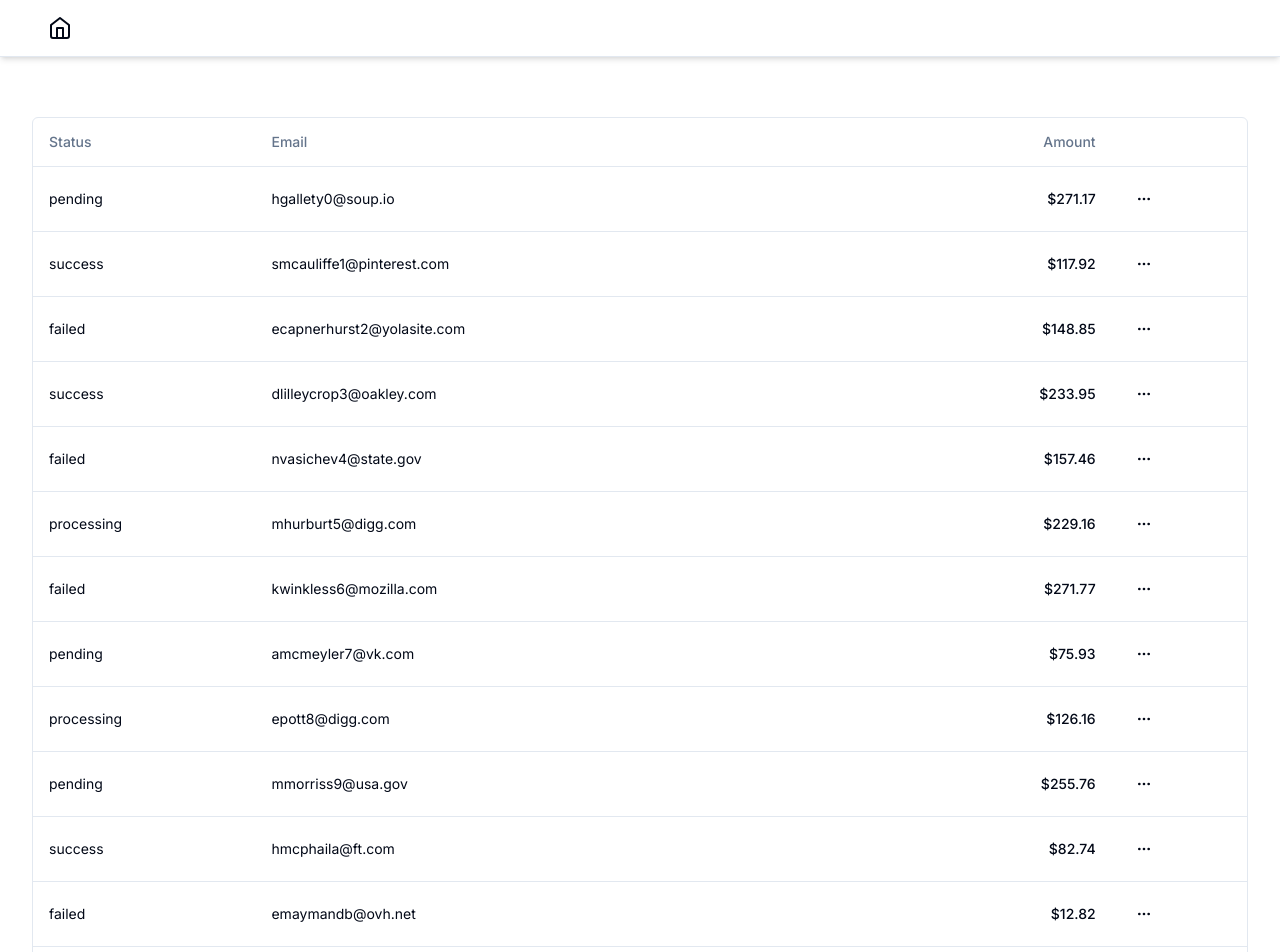
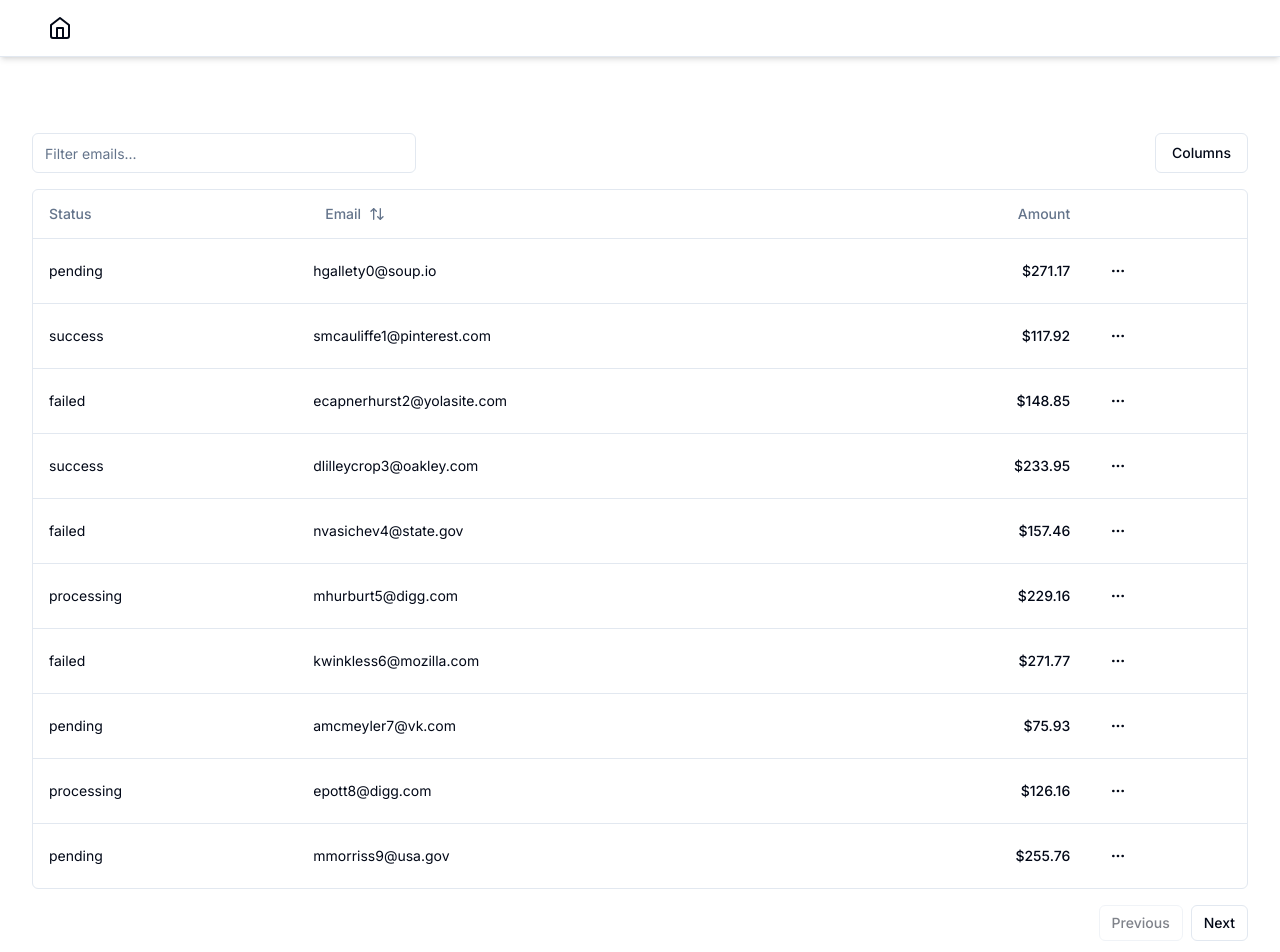
Before and after one commit to fairulazmin/myapp, a Next.js app: page /payment in a window 1280 px wide. Shown: the top 952 px of the page. Built offline with nearby package versions, Linux system fonts and the light colour scheme.

Commit message:
modify payment table

```diff
--- a/app/payment/columns.tsx
+++ b/app/payment/columns.tsx
@@ -1,7 +1,7 @@
 "use client";
 
 import { ColumnDef } from "@tanstack/react-table";
-import { MoreHorizontal } from "lucide-react";
+import { ArrowUpDown, MoreHorizontal } from "lucide-react";
 import { Button } from "@/components/ui/button";
 import {
   DropdownMenu,
@@ -26,7 +26,18 @@ export const columns: ColumnDef<Payment>[] = [
   },
   {
     accessorKey: "email",
-    header: "Email",
+    header: ({ column }) => {
+      return (
+        <Button
+          variant="ghost"
+          size="sm"
+          onClick={() => column.toggleSorting(column.getIsSorted() === "asc")}
+        >
+          Email
+          <ArrowUpDown className="h-4 w-4 ml-2" />
+        </Button>
+      );
+    },
   },
   {
     accessorKey: "amount",
--- a/app/payment/data-table.tsx
+++ b/app/payment/data-table.tsx
@@ -2,11 +2,16 @@
 
 import {
   ColumnDef,
+  ColumnFiltersState,
+  SortingState,
+  VisibilityState,
   flexRender,
   getCoreRowModel,
+  getFilteredRowModel,
+  getPaginationRowModel,
+  getSortedRowModel,
   useReactTable,
 } from "@tanstack/react-table";
-
 import {
   Table,
   TableBody,
@@ -15,6 +20,15 @@ import {
   TableHeader,
   TableRow,
 } from "@/components/ui/table";
+import {
+  DropdownMenu,
+  DropdownMenuCheckboxItem,
+  DropdownMenuContent,
+  DropdownMenuTrigger,
+} from "@/components/ui/dropdown-menu";
+import { Button } from "@/components/ui/button";
+import { Input } from "@/components/ui/input";
+import { useState } from "react";
 
 interface DataTableProps<TData, TValue> {
   columns: ColumnDef<TData, TValue>[];
@@ -25,19 +39,69 @@ export const DataTable = <TData, TValue>({
   columns,
   data,
 }: DataTableProps<TData, TValue>) => {
+  const [sorting, setSorting] = useState<SortingState>([]);
+  const [columnFilters, setColumnFilters] = useState<ColumnFiltersState>([]);
+  const [columnVisibility, setColumnVisibility] = useState<VisibilityState>({});
   const table = useReactTable({
     data,
     columns,
     getCoreRowModel: getCoreRowModel(),
+    getPaginationRowModel: getPaginationRowModel(),
+    onSortingChange: setSorting,
+    onColumnFiltersChange: setColumnFilters,
+    onColumnVisibilityChange: setColumnVisibility,
+    getSortedRowModel: getSortedRowModel(),
+    getFilteredRowModel: getFilteredRowModel(),
+    state: {
+      sorting,
+      columnFilters,
+      columnVisibility,
+    },
   });
 
   return (
+    <div>
+      <div className="flex items-center py-4">
+        <Input
+          placeholder="Filter emails..."
+          className="max-w-sm"
+          value={(table.getColumn("email")?.getFilterValue() as string) ?? ""}
+          onChange={(event) =>
+            table.getColumn("email")?.setFilterValue(event.target.value)
+          }
+        />
+        <DropdownMenu>
+          <DropdownMenuTrigger asChild>
+            <Button variant="outline" className="ml-auto">
+              Columns
+            </Button>
+          </DropdownMenuTrigger>
+          <DropdownMenuContent align="end">
+            {table
+              .getAllColumns()
+              .filter((column) => column.getCanHide())
+              .map((column) => (
+                <DropdownMenuCheckboxItem
+                  key={column.id}
+                  className="capitalize"
+                  checked={column.getIsVisible()}
+                  onCheckedChange={(value) => column.toggleVisibility(!!value)}
+                >
+                  {column.id}
+                </DropdownMenuCheckboxItem>
+              ))}
+          </DropdownMenuContent>
+        </DropdownMenu>
+      </div>
       <div className="rounded-md border">
         <Table>
           <TableHeader>
-          {table.getHeaderGroups().map((headerGroup) => (
+            {table.getHeaderGroups().map((headerGroup) => {
+              // console.log("headerGroup: ", headerGroup);
+              return (
                 <TableRow key={headerGroup.id}>
                   {headerGroup.headers.map((header) => {
+                    // console.log("header: ", header);
                     return (
                       <TableHead key={header.id}>
                         {header.isPlaceholder
@@ -50,7 +114,8 @@ export const DataTable = <TData, TValue>({
                     );
                   })}
                 </TableRow>
-          ))}
+              );
+            })}
           </TableHeader>
           <TableBody>
             {table.getRowModel().rows?.length ? (
@@ -61,20 +126,45 @@ export const DataTable = <TData, TValue>({
                 >
                   {row.getVisibleCells().map((cell) => (
                     <TableCell key={cell.id}>
-                    {flexRender(cell.column.columnDef.cell, cell.getContext())}
+                      {flexRender(
+                        cell.column.columnDef.cell,
+                        cell.getContext(),
+                      )}
                     </TableCell>
                   ))}
                 </TableRow>
               ))
             ) : (
               <TableRow>
-              <TableCell colSpan={columns.length} className="h-24 text-center">
+                <TableCell
+                  colSpan={columns.length}
+                  className="h-24 text-center"
+                >
                   No results.
                 </TableCell>
               </TableRow>
             )}
           </TableBody>
         </Table>
+      </div>
+      <div className="flex justify-end items-center space-x-2 py-4">
+        <Button
+          variant="outline"
+          size="sm"
+          onClick={() => table.previousPage()}
+          disabled={!table.getCanPreviousPage()}
+        >
+          Previous
+        </Button>
+        <Button
+          variant="outline"
+          size="sm"
+          onClick={() => table.nextPage()}
+          disabled={!table.getCanNextPage()}
+        >
+          Next
+        </Button>
+      </div>
     </div>
   );
 };
```
Also changed, not shown: app/payment/header-group.json (added, +10 -0 lines), app/payment/data.tsx (deleted), app/payment/typedef.tsx (deleted). Lines whose indentation alone changed are shown as unchanged.
